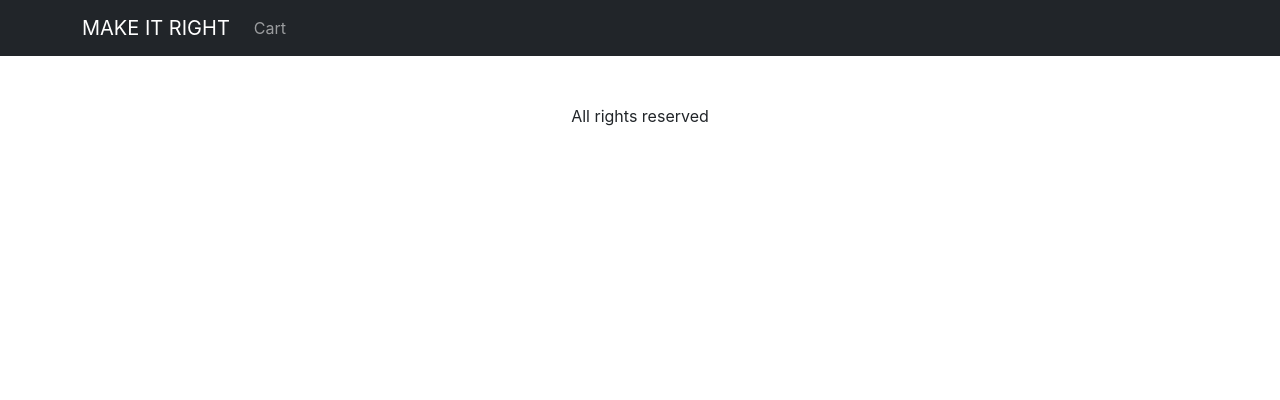
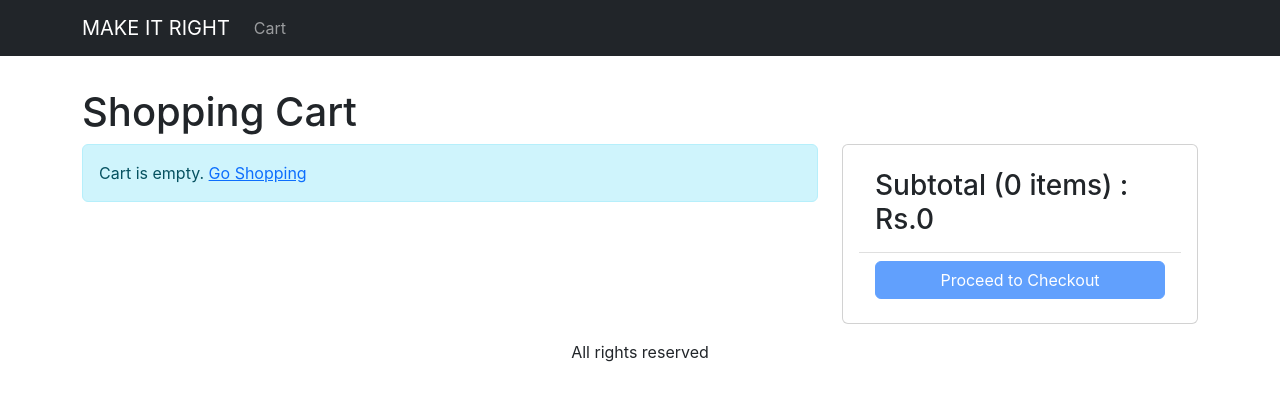
Before and after one commit to VINU2021/mir, a React (Create React App) app in the folder frontend/: page /cart in a window 1280 px wide. Shown: the top 400 px of the page. Built offline with nearby package versions, Linux system fonts and the light colour scheme.

Commit message:
part 16 - cart screen

```diff
--- a/frontend/src/App.js
+++ b/frontend/src/App.js
@@ -7,6 +7,7 @@
 import { Badge, Nav } from 'react-bootstrap';
 import { useContext } from 'react';
 import { Store } from './Store';
+import CartScreen from './screens/CartScreen';
 
 /*function App() {
   const { state } = useContext(Store);
@@ -80,6 +81,7 @@
           <Container className="mt-3">
             <Routes>
               <Route path="/product/:slug" element={<ProductScreen />} />
+              <Route path="/cart" element={<CartScreen />} />
               <Route path="/" element={<HomeScreen />} />
             </Routes>
           </Container>
--- a/frontend/src/index.css
+++ b/frontend/src/index.css
@@ -41,3 +41,6 @@
 .product-info {
   padding: 1rem;
 }
+.img-thumbnail {
+  max-width: 90px;
+}
--- /dev/null
+++ b/frontend/src/screens/CartScreen.js
@@ -0,0 +1,96 @@
+import { useContext } from 'react';
+import { Store } from '../Store';
+import { Helmet } from 'react-helmet-async';
+import Row from 'react-bootstrap/Row';
+import Col from 'react-bootstrap/Col';
+import MessageBox from '../components/MessageBox';
+import ListGroup from 'react-bootstrap/ListGroup';
+import Button from 'react-bootstrap/Button';
+import Card from 'react-bootstrap/Card';
+import { Link } from 'react-router-dom';
+
+export default function CartScreen() {
+  const { state, dispatch: ctxDispatch } = useContext(Store);
+  const {
+    cart: { cartItems },
+  } = state;
+
+  return (
+    <div>
+      <Helmet>
+        <title>Shopping Cart</title>
+      </Helmet>
+      <h1>Shopping Cart</h1>
+      <Row>
+        <Col md={8}>
+          {cartItems.length === 0 ? (
+            <MessageBox>
+              Cart is empty. <Link to="/">Go Shopping</Link>
+            </MessageBox>
+          ) : (
+            <ListGroup>
+              {cartItems.map((item) => (
+                <ListGroup.Item key={item._id}>
+                  <Row className="align-items-center">
+                    <Col md={4}>
+                      <img
+                        src={item.image}
+                        alt={item.name}
+                        className="img-fluid rounded img-thumbnail"
+                      ></img>{' '}
+                      <Link to={`/product/${item.slug}`}>{item.name}</Link>
+                    </Col>
+                    <Col md={3}>
+                      <Button variant="light" disabled={item.quantity === 1}>
+                        <i className="fas fa-minus-circle"></i>
+                      </Button>{' '}
+                      <span>{item.quantity}</span>{' '}
+                      <Button
+                        variant="light"
+                        disabled={item.quantity === item.countInStock}
+                      >
+                        <i className="fas fa-plus-circle"></i>
+                      </Button>
+                    </Col>
+                    <Col md={3}>Rs.{item.price}</Col>
+                    <Col md={2}>
+                      <Button variant="light">
+                        <i className="fas fa-trash"></i>
+                      </Button>
+                    </Col>
+                  </Row>
+                </ListGroup.Item>
+              ))}
+            </ListGroup>
+          )}
+        </Col>
+        <Col md={4}>
+          <Card>
+            <Card.Body>
+              <ListGroup variant="flush">
+                <ListGroup.Item>
+                  <h3>
+                    Subtotal ({cartItems.reduce((a, c) => a + c.quantity, 0)}{' '}
+                    items) : Rs.
+                    {cartItems.reduce((a, c) => a + c.price * c.quantity, 0)}
+                  </h3>
+                </ListGroup.Item>
+                <ListGroup.Item>
+                  <div className="d-grid">
+                    <Button
+                      type="button"
+                      variant="primary"
+                      disabled={cartItems.length === 0}
+                    >
+                      Proceed to Checkout
+                    </Button>
+                  </div>
+                </ListGroup.Item>
+              </ListGroup>
+            </Card.Body>
+          </Card>
+        </Col>
+      </Row>
+    </div>
+  );
+}
--- a/frontend/src/screens/ProductScreen.js
+++ b/frontend/src/screens/ProductScreen.js
@@ -1,6 +1,6 @@
 import axios from 'axios';
 import { useContext, useEffect, useReducer } from 'react';
-import { useParams } from 'react-router-dom';
+import { useNavigate, useParams } from 'react-router-dom';
 import Row from 'react-bootstrap/Row';
 import Col from 'react-bootstrap/Col';
 import Card from 'react-bootstrap/Card';
@@ -26,6 +26,7 @@
   }
 };
 function ProductScreen() {
+  const navigate = useNavigate();
   const params = useParams();
   const { slug } = params;
   const [{ loading, error, product }, dispatch] = useReducer(reducer, {
@@ -60,6 +61,7 @@
       type: 'CART_ADD_ITEM',
       payload: { ...product, quantity },
     });
+    navigate('/cart');
   };
   return loading ? (
     <LoadingBox />
```
Also changed, not shown: 1 other file (tests, documents, lock files or other folders).
